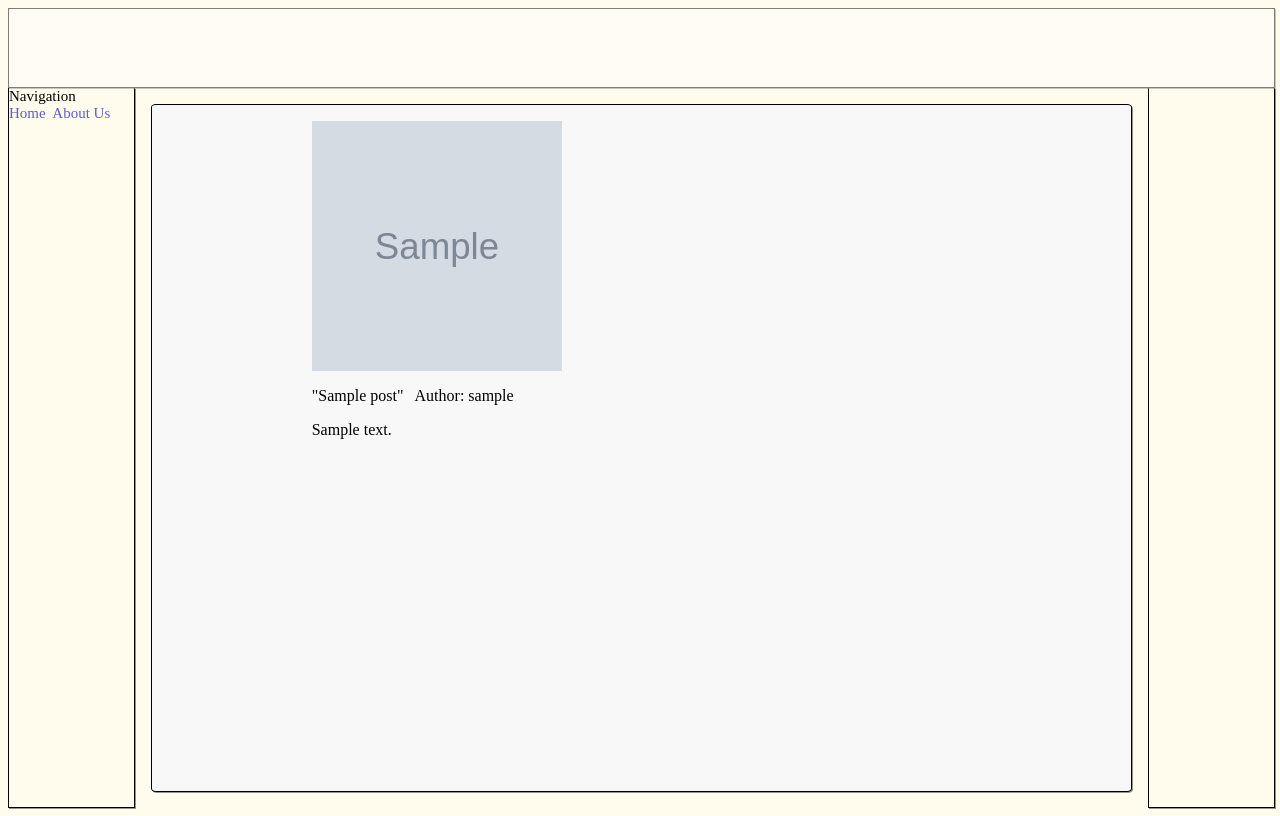
After one commit to JoJar/flask-blog, a Flask app: page /post/1 in a window 1280 px wide. The commit adds this page. Run offline with Flask 2, Linux system fonts and the light colour scheme; tables that the repository leaves empty hold one stand-in row (values such as "Sample post"); grey boxes marked "Sample" are stand-in pictures.

Commit message:
Adding images with href and individual blog pages

```diff
--- a/blog/routes.py
+++ b/blog/routes.py
@@ -12,3 +12,8 @@ def home():
 @app.route('/about')
 def about():
     return render_template('about.html', title='About')
+
+@app.route("/post/<int:post_id>")
+def post(post_id):
+    post = Post.query.get_or_404(post_id)
+    return render_template('post.html', title=post.title, post=post)
--- a/blog/templates/home.html
+++ b/blog/templates/home.html
@@ -1,8 +1,10 @@
 {% extends 'layout.html' %}
 {% block feed %}
     {% for post in posts %}
+        <p> <a href="{{ url_for('post', post_id=post.id) }}"><img src="{{ url_for('static', filename='img/' + post.image_file) }}" height=250px width=250px> </a></p>
+
         <p class="title" id= '{{ post.user.username }}'>
-            {{ post.title }}&nbsp
+            <a href="{{ url_for('post', post_id=post.id) }}">"{{ post.title }}"</a>&nbsp
             by {{ post.user.username }}
         </p>
 
--- /dev/null
+++ b/blog/templates/post.html
@@ -0,0 +1,6 @@
+{% extends 'layout.html' %}
+{% block feed %}
+<p><img src="{{ url_for('static', filename='img/' + post.image_file) }}"height=250px, width=250px></p>
+<p>"{{ post.title }}" &nbsp Author: {{ post.user.username }} </p>
+<p>{{ post.content }}</p>
+{% endblock feed %}
```
Also changed, not shown: blog/static/img/default.jpg (added).
